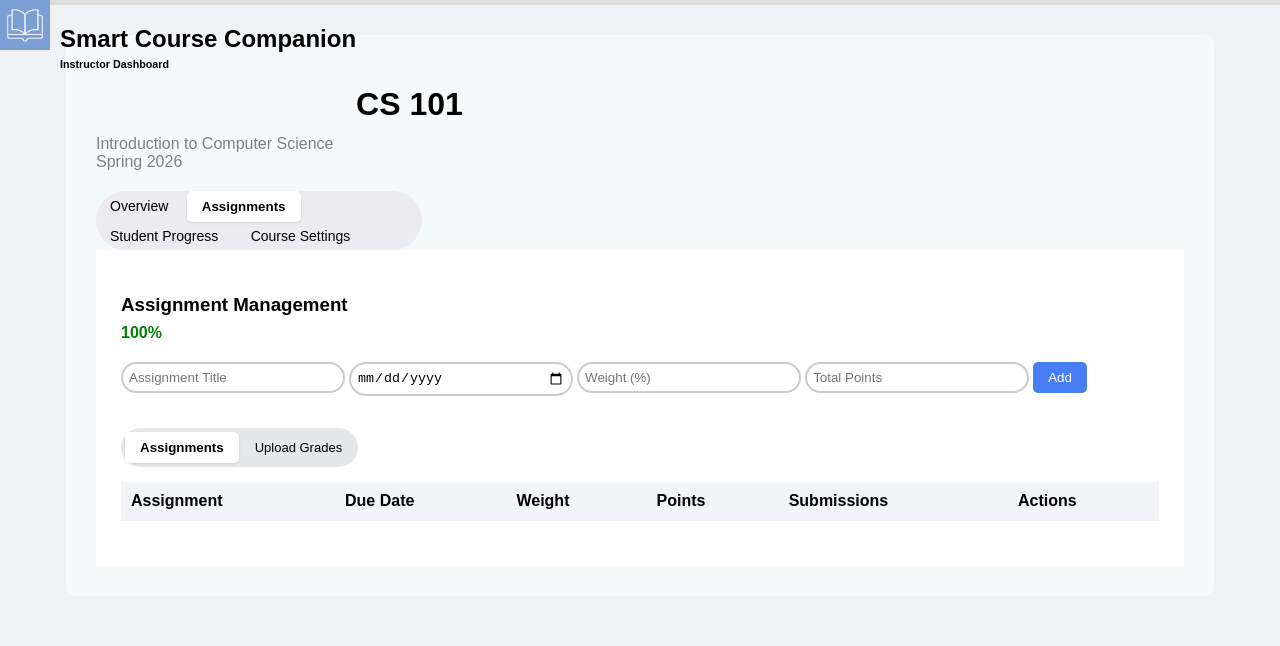
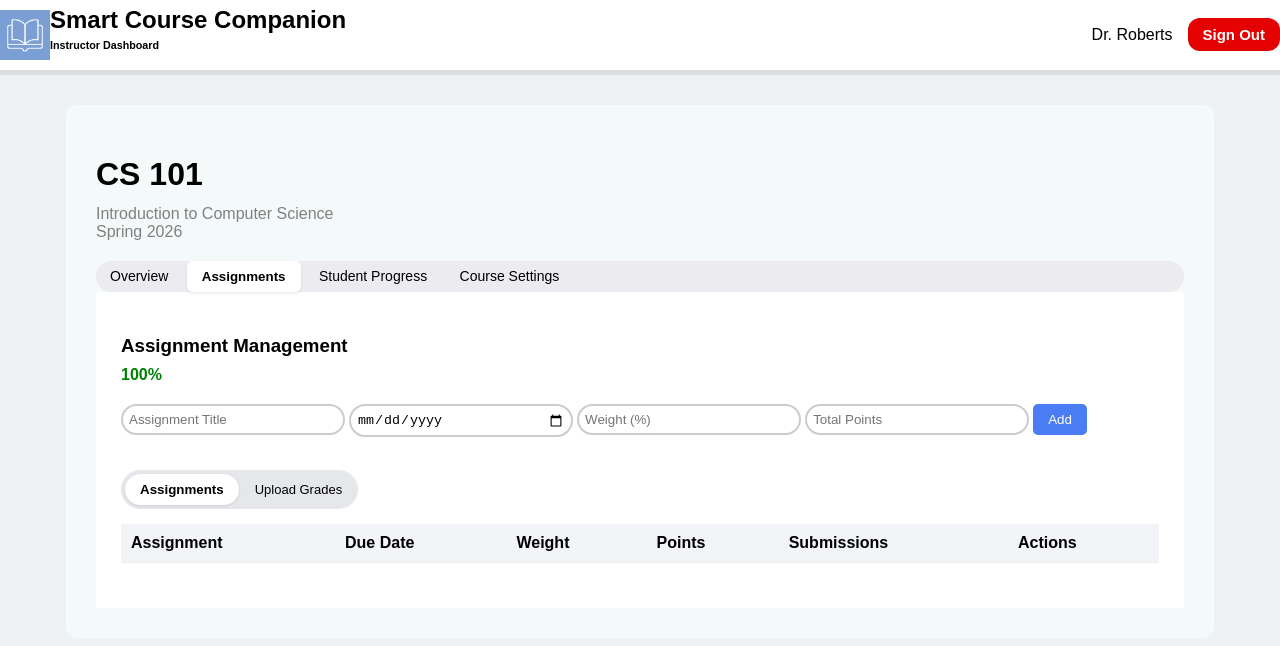
Before and after one commit to coflyd/Smart-Course-Companion-CMMT, a plain HTML site: page HTML/instructorAssignments.html in a window 1280 px wide. Drawn offline with Linux system fonts and the light colour scheme; files that its build step writes are made by us from their sources; files whose address does not match are found by name.

Commit message:
Update styleAssigmentManagement.css

```diff
--- a/CSS/styleAssigmentManagement.css
+++ b/CSS/styleAssigmentManagement.css
@@ -17,28 +17,52 @@ body {
 .header {
     background-color: white;
     border-bottom: 5px solid #ddd;
+  justify-content: space-between;
+  display: flex;
+  align-items: center;
 }
 
 .left-section{
-align-items: center;
-float: left;
+      display: flex;
+    align-items: center;
+    gap: 0px;
 }
 
+
+.logo{
+    display: flex;
+    align-items: center;
+    gap: 0px;
+  width: 40 px;
+  Height: auto;
+}
+
+
 .Instructor-dashboard{
-margin-left: 60px;
-margin-top: -35px;
+  display: block;
+margin-left: 0px;
+margin-top: 0px;
 line-height: 0px;
 }
 
 .right-section {
-align-items: right;
-float: right;
-margin-top: -50px;
-margin-right: 10px;
+  Display: flex;
+align-items: center;
+gap: 15px;
 }
 
 .sign-out{
-  cursor: pointer;
+  display: block;
+    margin-left: auto;
+    align-content: center;
+    background-color: #e30101;
+    font-family: 'Poppins', sans-serif;
+    font-weight: 600;
+    font-size: 15px;
+    border-radius: 12px;
+    color: white;
+    border: none;
+    cursor: pointer;
 }
 
 
@@ -72,7 +96,7 @@ margin-right: 10px;
 .Course-tabs{
   background-color: #EBEBF0;
   border-radius: 0px;
-  width: 30%;
+  width: 100%;
   border-radius: 40px
 }
 
@@ -128,6 +152,7 @@ margin-right: 10px;
     background-color: white;
     font-weight: bold;
   box-shadow: 0 1px 3px rgba(0,0,0,0.1);
+  border-radius: 16px;
 }
 
 /* ---------- Assignment Table ----------  */
```
